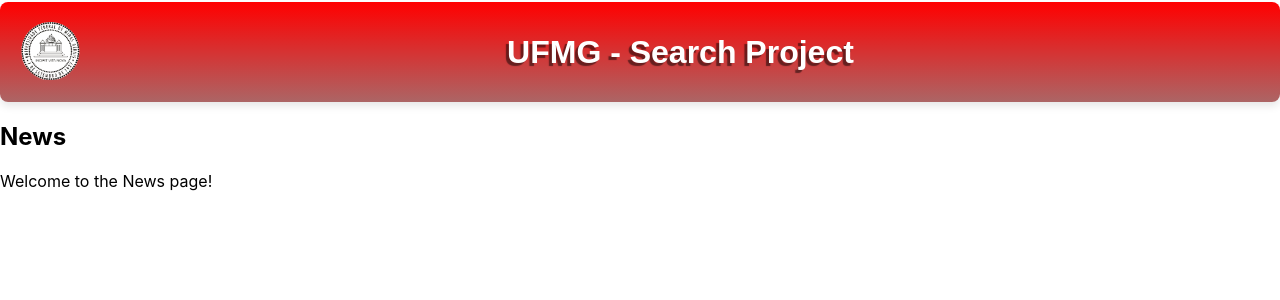
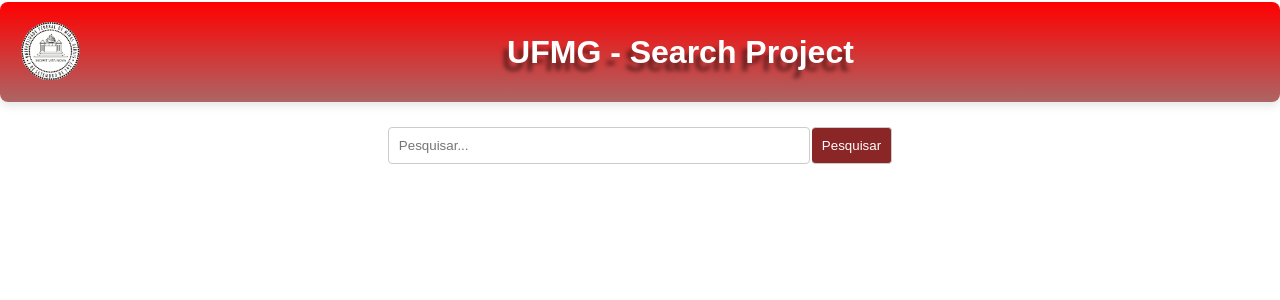
Before and after one commit to joaoboscodev/UFMG-Project, a React (Create React App) app in the folder client/: page /news in a window 1280 px wide. Shown: the top 300 px of the page. Built offline with nearby package versions, Linux system fonts and the light colour scheme.

Commit message:
Feat: barra de pesquisa

```diff
--- a/client/src/Styles/News.css
+++ b/client/src/Styles/News.css
@@ -22,5 +22,37 @@
     font-size: 2rem;
     font-family: 'Arial', sans-serif;
     color: #fff;
-    text-shadow: -3px 3px 1px rgba(0, 0, 0, 0.5);
+    text-shadow: -5px 8px 4px rgba(0, 0, 0, 0.5);
   }
+
+  .search-container {
+    display: flex;
+    align-items: center;
+    justify-content: center;
+    margin: 20px;
+  }
+
+  .search-input {
+    width: 400px;
+    padding: 10px;
+    border: 1px solid #ccc;
+    border-radius: 4px;
+    outline: none;
+  }
+
+  .search-button {
+    padding: 10px;
+    border: 1px solid #ccc;
+    background-color: #8a2626;
+    color: #fff;
+    border-left: none;
+    border-radius: 0 4px 4px 0;
+    cursor: pointer;
+    margin-left: 2px;
+    border-radius: 4px;
+    margin-top: 5px;
+  }
+
+  .search-button:hover {
+    background-color: #cc0000;
+  }
--- a/client/src/pages/News.js
+++ b/client/src/pages/News.js
@@ -6,8 +6,7 @@
   return (
     <div>
       <Header />
-      <h2>News</h2>
-      <p>Welcome to the News page!</p>
+      <SearchBox />
     </div>
   );
 }
@@ -21,4 +20,13 @@
   );
 }
 
+function SearchBox() {
+  return (
+    <div className="search-container">
+      <input type="text" placeholder="Pesquisar..." className="search-input" />
+      <button className="search-button">Pesquisar</button>
+    </div>
+  );
+}
+
 export default News;
```
